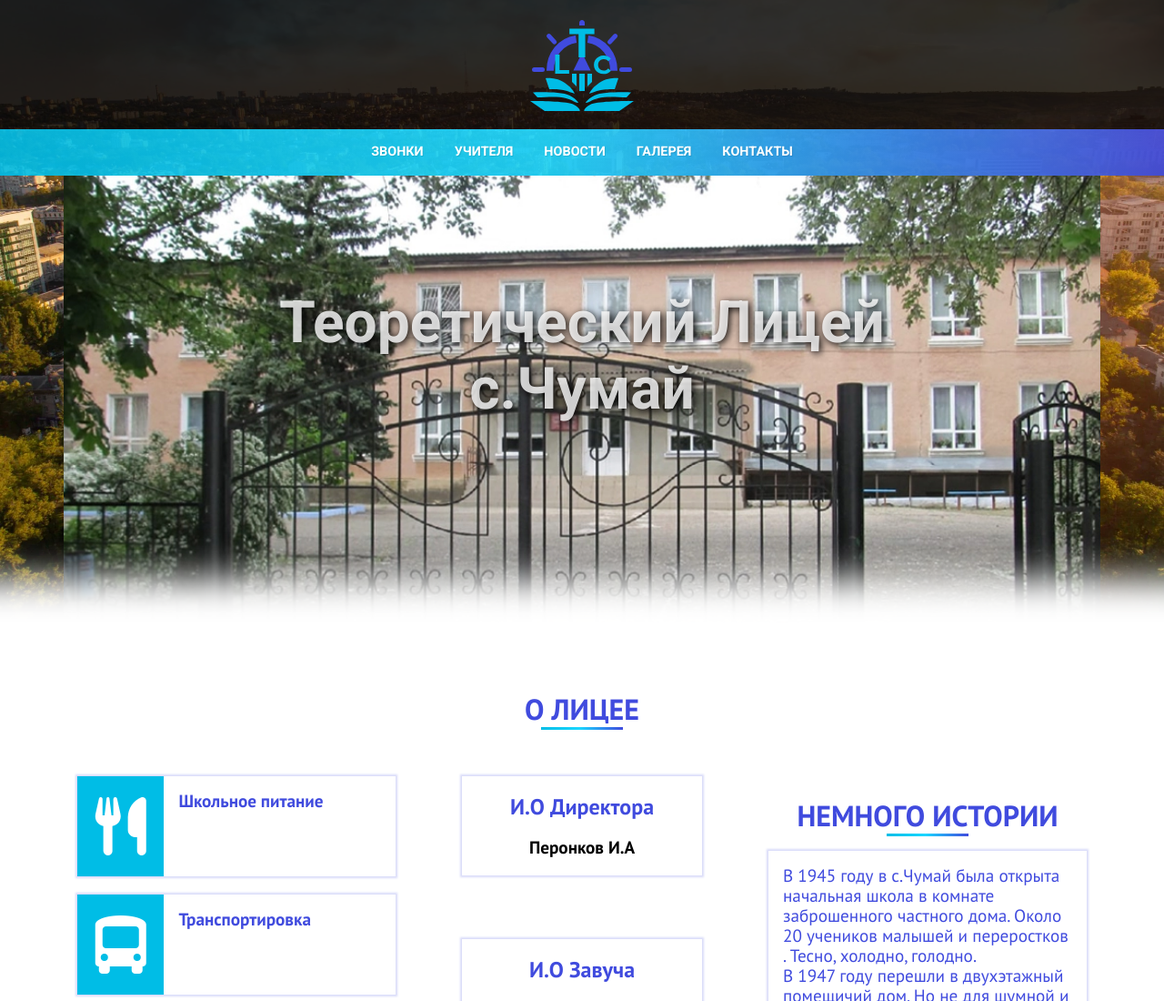
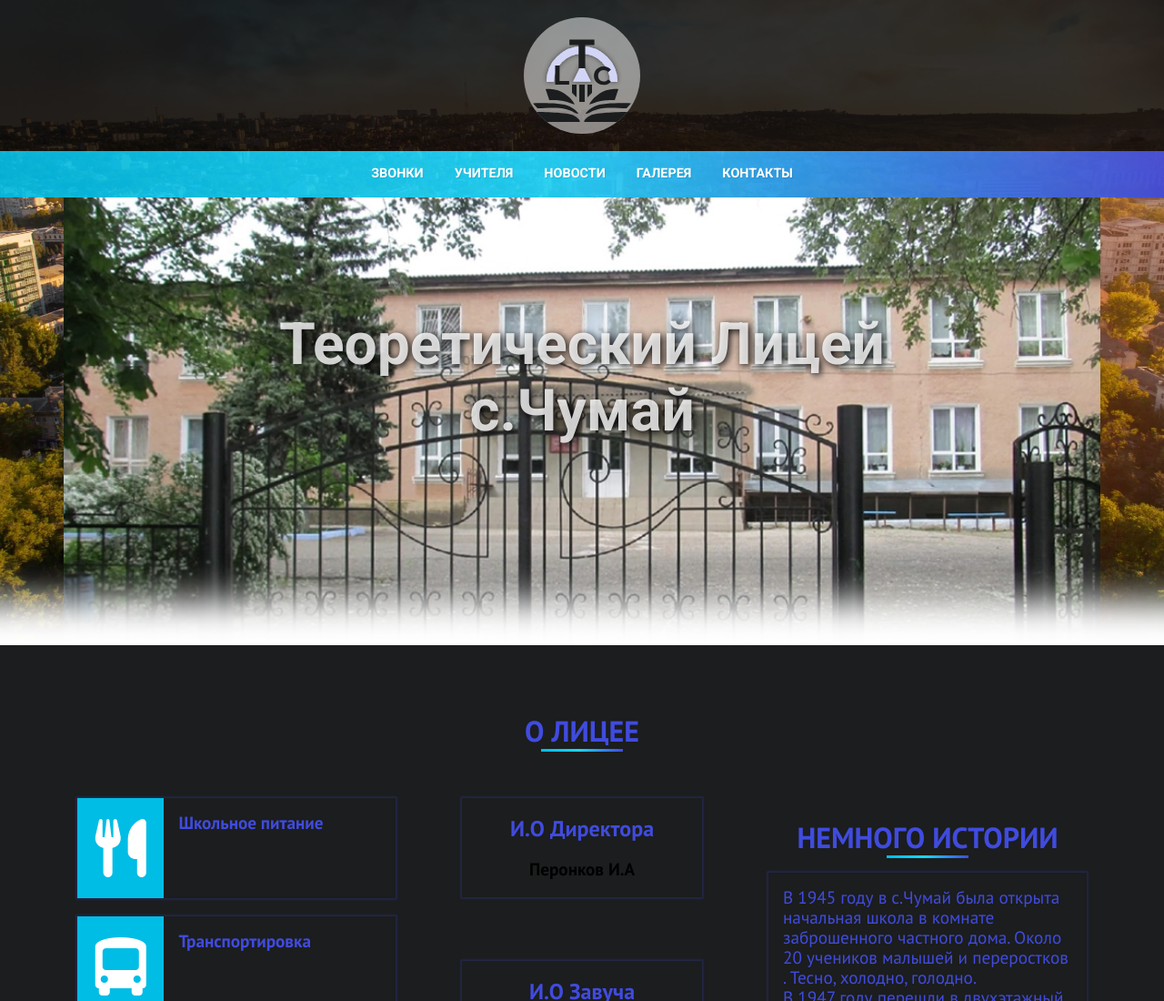
Before and after one commit to lyceumchumai/lyceumchumai.github.io, a plain HTML site: page index.html in a window 1280 px wide. Shown: the top 1100 px of the page at 91% size. Drawn offline with Linux system fonts and the light colour scheme.

Commit message:
Added dark theme logo & dark theme class

```diff
--- a/index.html
+++ b/index.html
@@ -24,11 +24,14 @@
     <title>Чумайский Лицей</title>
     <link rel="shortcut icon" type="image/x-icon" href="img/favicon.ico" />
   </head>
-  <body>
+  <body class="theme-dark">
     <header class="header">
       <div class="navbar">
         <div class="navbar-brand">
-          <img src="img/logo.svg" alt="TLCiumai" />
+          <div class="navbar-brand__wrapper">
+            <img class="light" src="img/logo.svg" alt="TLCiumai" />
+            <img class="dark" src="img/logo-dark.svg" alt="TLCiumai" />
+          </div>
         </div>
         <nav class="nav">
           <div class="container">
--- /dev/null
+++ b/sass/_dark-theme.sass
@@ -0,0 +1,4 @@
+body.theme-dark
+  background: #1B1D1E
+  .navbar-brand__wrapper
+    margin: -166px
--- /dev/null
+++ b/sass/_light-theme.sass
@@ -0,0 +1,4 @@
+body.theme-light
+  background: #FFF
+  .navbar-brand__wrapper
+    margin: 0px
--- a/sass/_navbar.sass
+++ b/sass/_navbar.sass
@@ -1,11 +1,23 @@
 .navbar
   &-brand
-    display: none
+    display: flex
     justify-content: center
     background: rgba(#000, .8)
-    padding: 19px 0
-    @media screen and (min-width: 768px)
-        display: flex
+    height: 166px
+    &__wrapper
+      display: flex
+      overflow: hidden
+      flex-direction: column
+      transition: margin .5s ease-in-out
+      img
+        width: 128px
+        height: 128px
+        margin: 19px
+        cursor: pointer
+      .dark
+        background: rgba(#fff, .5)
+        border-radius: 50%
+
   .nav
     // background: linear-gradient(90deg, $secondaryColor 0%, lighten($secondaryColor, 10%) 47%, $primaryColor 100%)
     background: linear-gradient(90deg, rgba($secondaryColor,.9) 0%, lighten(rgba($secondaryColor,.9), 10%) 47%, rgba($primaryColor,.9) 100%)
@@ -50,3 +62,6 @@
           text-transform: uppercase
           &:hover
             background-color: rgba(#fff,.2)
+.theme-dark
+  &-brand
+    background: red
--- a/sass/main.sass
+++ b/sass/main.sass
@@ -12,7 +12,8 @@ $secondaryColor: #00BDE6
 
 body
   font-family: $primaryFont
-
+@import "dark-theme"
+@import "light-theme"
 section
   .section-title
     font-size: 2rem
```
Also changed, not shown: dist/main.min.css, img/logo-dark.svg (added), 1 other file.
